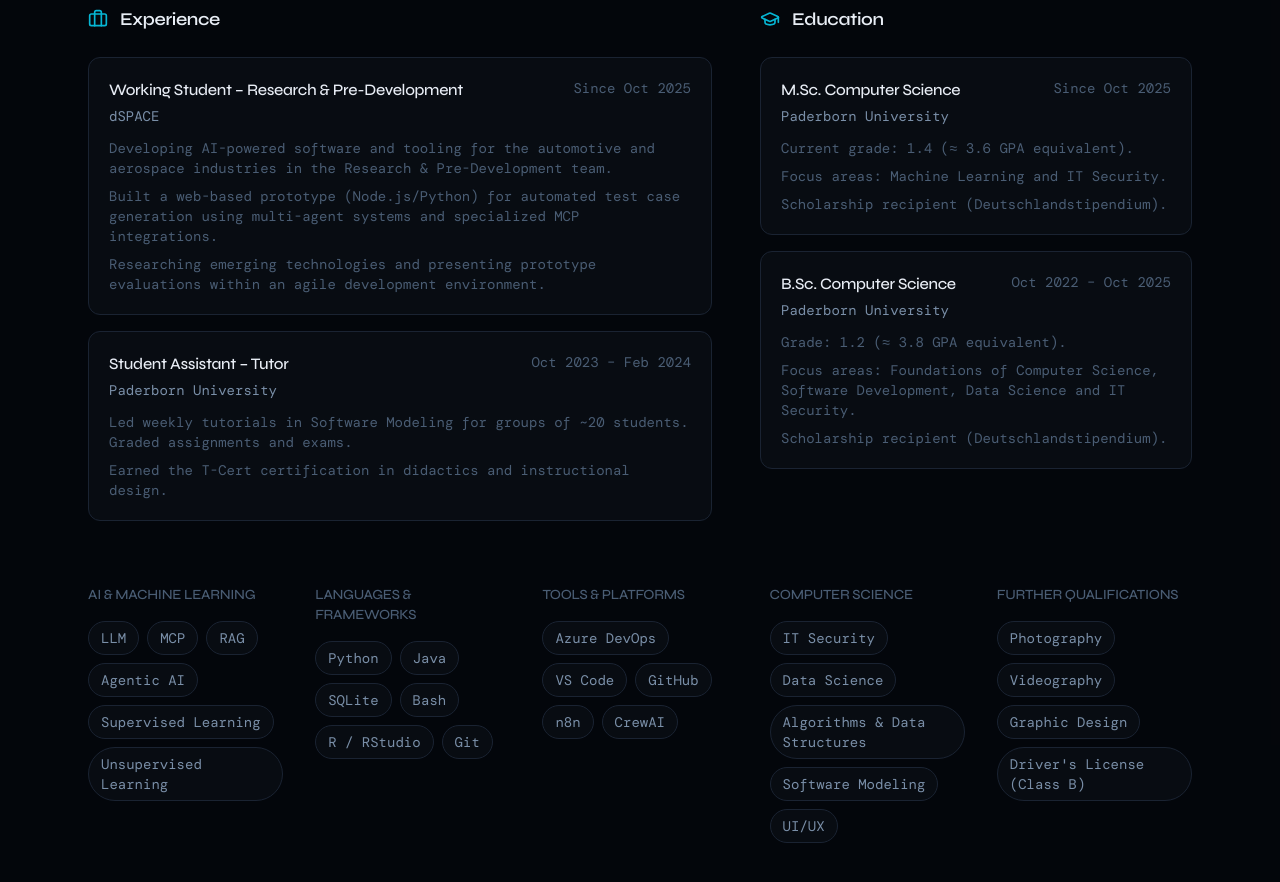
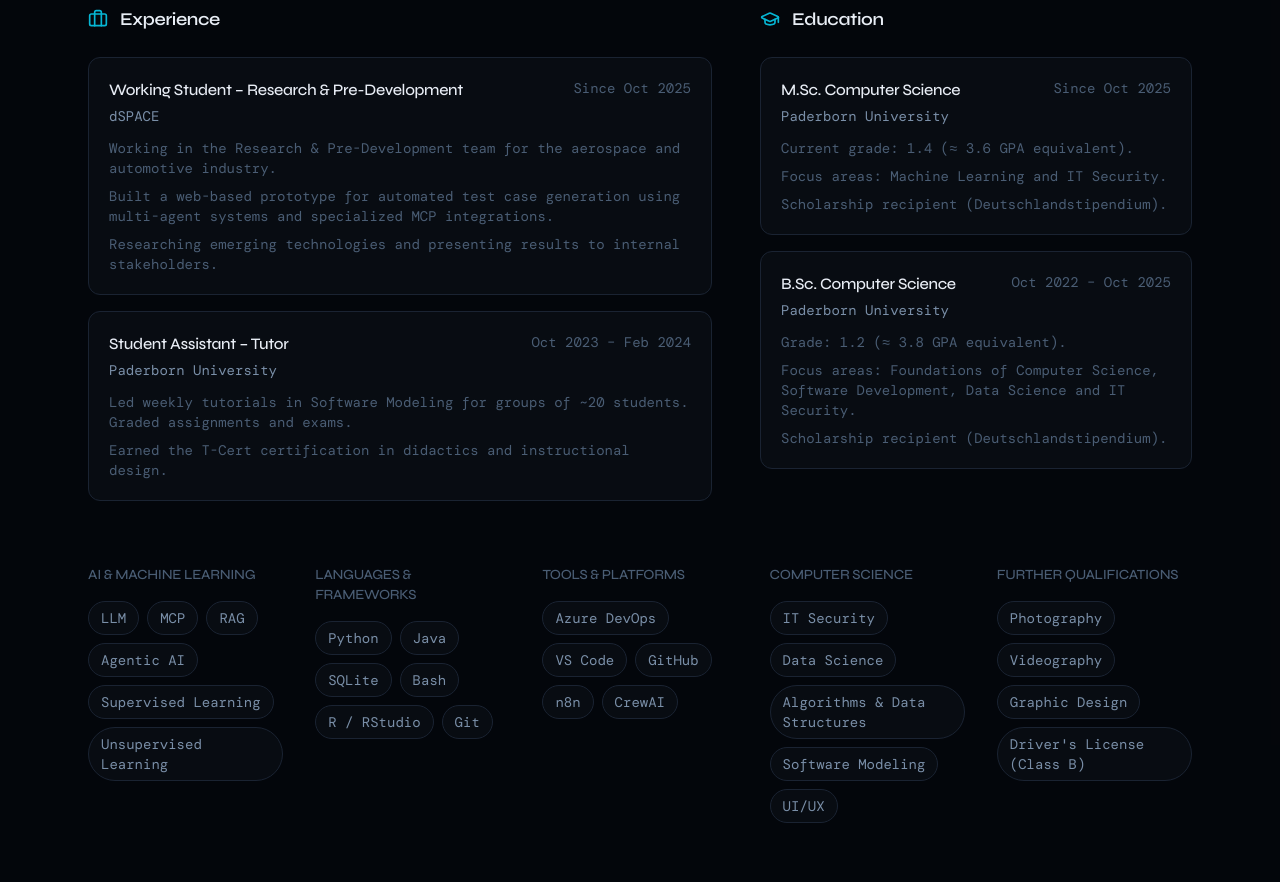
Before and after one commit to Tobitap04/portfolio-website, a Next.js app: page / in a window 1280 px wide. Shown: the part 3320-4202 px from the top of the page. Built offline with nearby package versions, Linux system fonts and the light colour scheme; a web font is replaced by a local one.

Commit message:
refactor: update experience description for current role to improve clarity and conciseness

```diff
--- a/data/experience.ts
+++ b/data/experience.ts
@@ -15,9 +15,9 @@ export const experience: ExperienceEntry[] = [
     year: "Since Oct 2025",
     type: "work",
     description: [
-      "Developing AI-powered software and tooling for the automotive and aerospace industries in the Research & Pre-Development team.",
-      "Built a web-based prototype (Node.js/Python) for automated test case generation using multi-agent systems and specialized MCP integrations.",
-      "Researching emerging technologies and presenting prototype evaluations within an agile development environment.",
+      "Working in the Research & Pre-Development team for the aerospace and automotive industry.",
+      "Built a web-based prototype for automated test case generation using multi-agent systems and specialized MCP integrations.",
+      "Researching emerging technologies and presenting results to internal stakeholders.",
     ],
   },
   {
```
